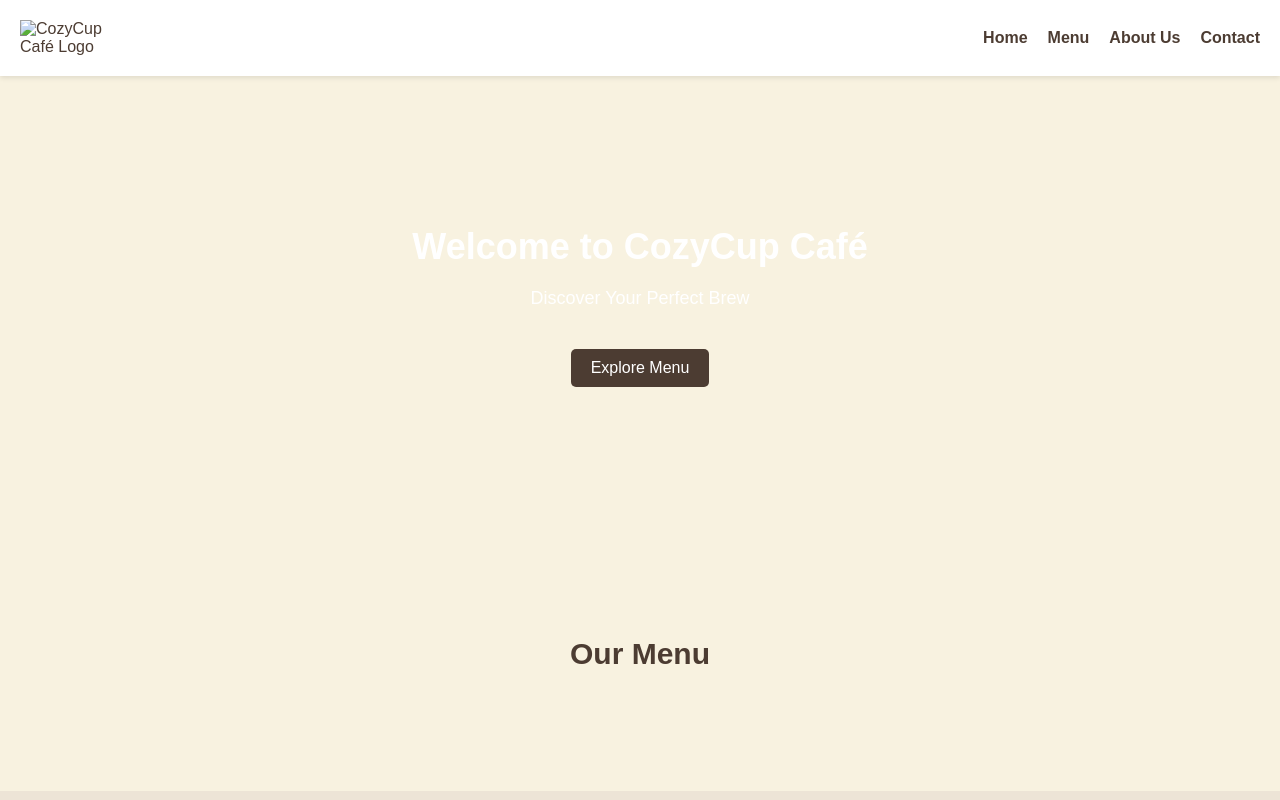
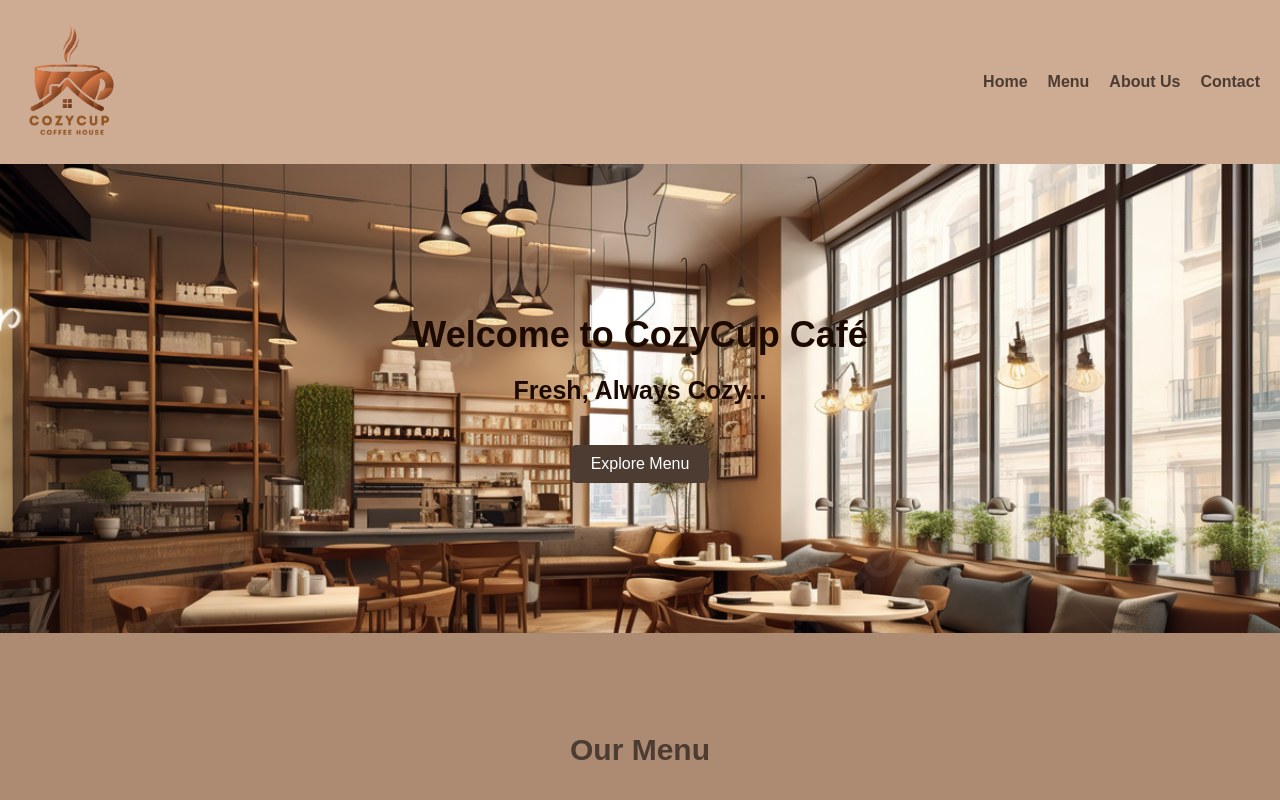
Before and after one commit to jsnodees/Cozycup, a plain HTML site: page index.html in a window 1280 px wide. Shown: the top 800 px of the page. Drawn offline with Linux system fonts and the light colour scheme; files that its build step writes are made by us from their sources.

Commit message:
changed the background colors and added a new catchy tagline

```diff
--- a/index.html
+++ b/index.html
@@ -3,14 +3,14 @@
 <head>
     <meta charset="UTF-8">
     <meta name="viewport" content="width=device-width, initial-scale=1.0">
-    <link rel="stylesheet" href="css/styles.css">
+    <link rel="stylesheet" href="styles.css">
     <title>CozyCup Café</title>
 </head>
 <body>
     <header>
         <nav>
             <div class="logo">
-                <img src="img/logo.png" alt="CozyCup Café Logo">
+                <img src="logo.png" alt="CozyCup Café Logo">
             </div>
             <ul>
                 <li><a href="#home">Home</a></li>
@@ -23,7 +23,7 @@
 
     <section id="home" class="hero">
         <h1>Welcome to CozyCup Café</h1>
-        <p>Discover Your Perfect Brew</p>
+        <p><strong>Fresh, Always Cozy...</strong> </p>
         <a href="#menu" class="cta-button">Explore Menu</a>
     </section>
 
--- a/styles.css
+++ b/styles.css
@@ -6,12 +6,12 @@ body, h1, h2, h3, p, ul, li {
 
 body {
     font-family: Arial, sans-serif;
-    background-color: #f8f2e0;
+    background-color: #AD8B73;
     color: #4c3c32;
 }
 
 header {
-    background-color: #fff;
+    background-color: #CEAB93;
     box-shadow: 0 2px 5px rgba(0, 0, 0, 0.1);
     padding: 20px;
 }
@@ -46,7 +46,7 @@ nav a:hover {
 .hero {
     text-align: center;
     padding: 150px 0;
-    background-image: url('hero-bg.jpg');
+    background-image: url('interior.jpg');
     background-size: cover;
     color: white;
 }
@@ -54,11 +54,13 @@ nav a:hover {
 .hero h1 {
     font-size: 36px;
     margin-bottom: 20px;
+    color: #1C0A00;
 }
 
 .hero p {
-    font-size: 18px;
+    font-size: 25px;
     margin-bottom: 40px;
+    color: #1C0A00;
 }
 
 .cta-button {
```
Also changed, not shown: interior.jpg (added).
